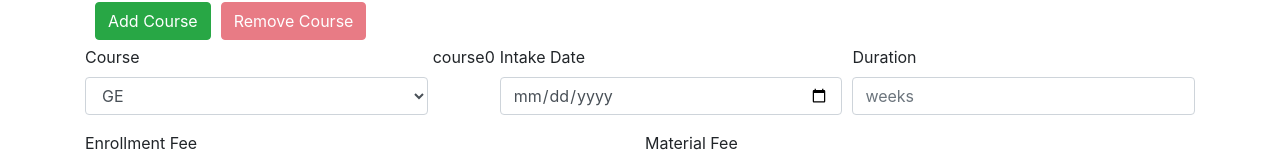
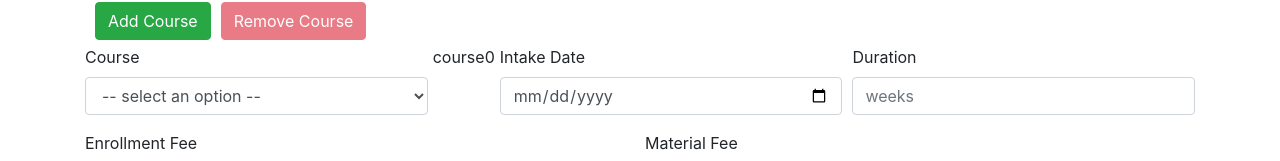
Before and after one commit to WL0416/offerManagementTool, a React (Create React App) app: page /empire in a window 1280 px wide. Shown: the part 502-663 px from the top of the page. Built offline with nearby package versions, Linux system fonts and the light colour scheme.

Commit message:
default option

```diff
--- a/src/components/pages/NewOffer.jsx
+++ b/src/components/pages/NewOffer.jsx
@@ -212,6 +212,10 @@ class NewOffer extends Component {
                     // onChange={this.handleCourseChange(idx)}
                     value={this.state.courseList[idx].courseId}
                   >
+                    <option disabled selected value>
+                      {" "}
+                      -- select an option --{" "}
+                    </option>
                     {allcourses.map(c => (
                       <option value={c}>{c}</option>
                     ))}
```
